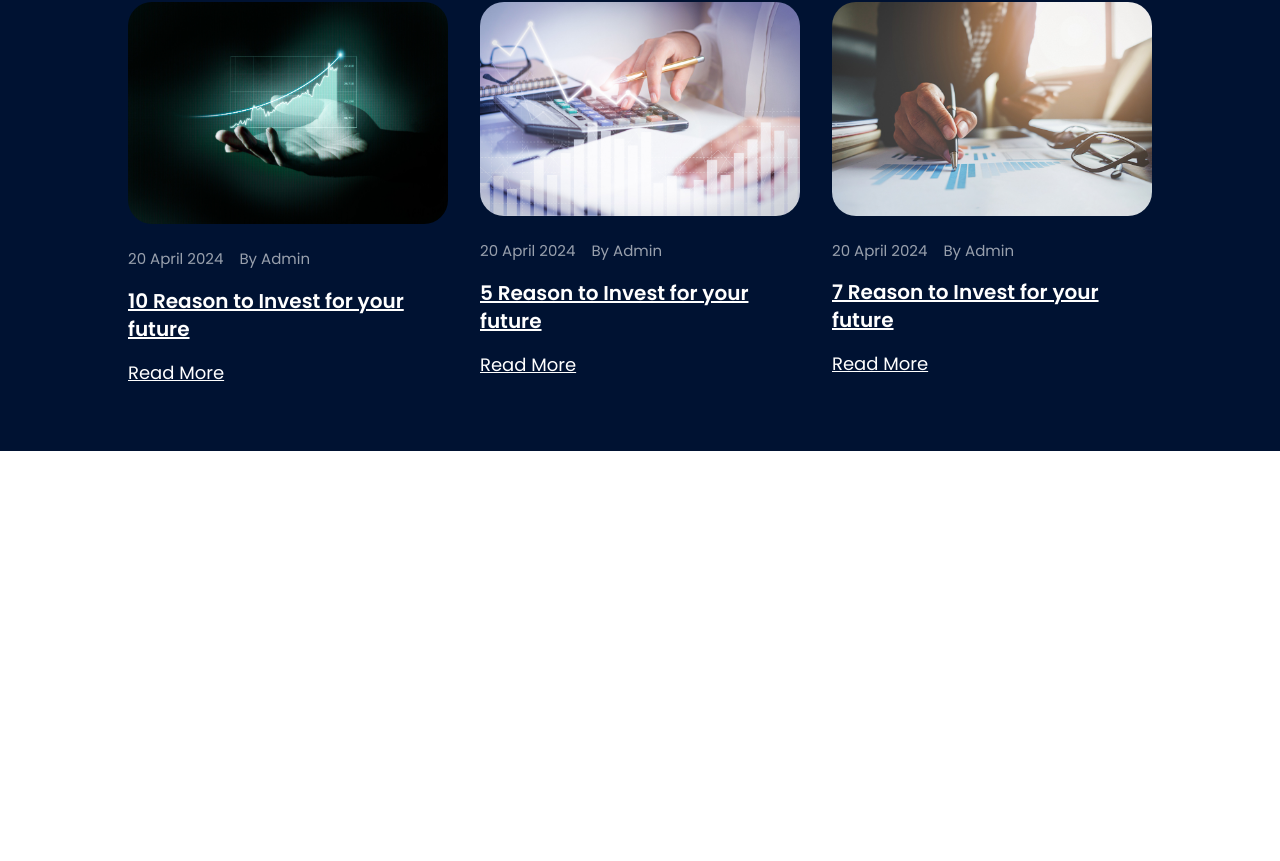
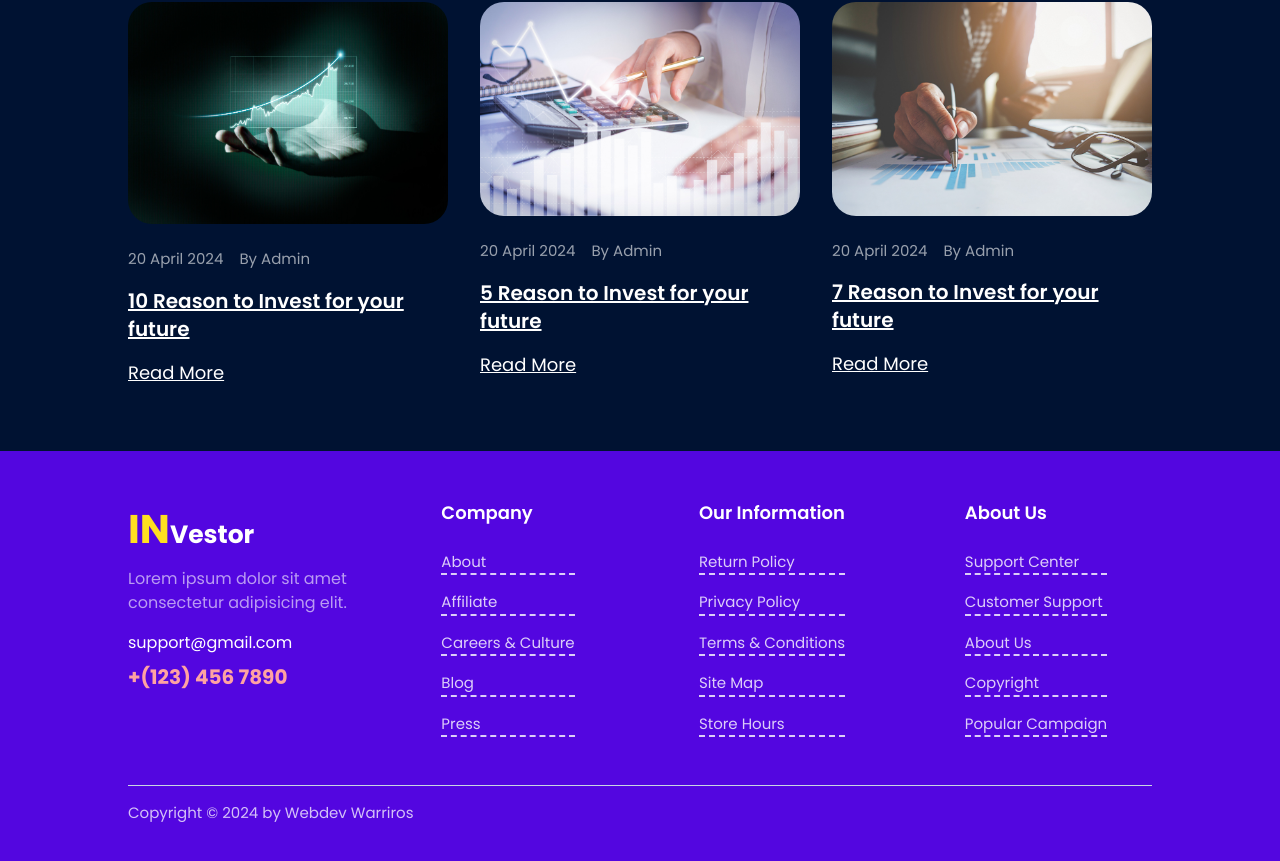
Before and after one commit to Jagu1223/investment-project, a Next.js app: page / in a window 1280 px wide. Shown: the part 4917-5778 px from the top of the page. Before the commit the page ends 5368 px from the top, so only its background shows below. Built offline with nearby package versions, Linux system fonts and the light colour scheme.

Commit message:
Footer Part Complete

```diff
--- /dev/null
+++ b/app/components/Home/Footer/Footer.tsx
@@ -0,0 +1,108 @@
+import React from "react";
+
+const Footer = () => {
+  return (
+    <div className="pt-12 pb-12 bg-[#5306e0]">
+      {/* define grid system*/}
+      <div className="w-4/5 mx-auto grid grid-cols-1 border-b-[1.5px] border-b-slate-300 pb-8 md:grid-cols-2 lg:grid-cols-3 xl:grid-cols-4 gap-8 items-start ">
+        {/* 1st part footer */}
+
+        <div className="lg:mx-auto mx-0">
+          {/* Logo */}
+
+          <h1 className="text-[16px] md:text-[25px] font-bold text-white">
+            <span className="text-[27px] md:text-[40px] text-yellow-300">
+              IN
+            </span>
+            Vestor
+          </h1>
+          <p className="text-white opacity-60 mt-2">
+            Lorem ipsum dolor sit amet consectetur adipisicing elit.
+          </p>
+          <p className="mt-4 text-white">support@gmail.com</p>
+          <p className="text-red-300 text-xl font-bold mt-2">+(123) 456 7890</p>
+        </div>
+
+        {/* 2nd part footer */}
+        <div className="lg:mx-auto mx-0">
+          <h1 className="text-lg text-white font-semibold mb-6">Company</h1>
+          <p className="text-white opacity-80 mb-4 text-[15px] cursor-pointer hover:text-yellow-300 border-b-2 border-dashed">
+            About
+          </p>
+
+          <p className="text-white opacity-80 mb-4 text-[15px] cursor-pointer hover:text-yellow-300 border-b-2 border-dashed">
+            Affiliate
+          </p>
+
+          <p className="text-white opacity-80 mb-4 text-[15px] cursor-pointer hover:text-yellow-300 border-b-2 border-dashed">
+            Careers & Culture
+          </p>
+
+          <p className="text-white opacity-80 mb-4 text-[15px] cursor-pointer hover:text-yellow-300 border-b-2 border-dashed">
+            Blog
+          </p>
+
+          <p className="text-white opacity-80 mb-4 text-[15px] cursor-pointer hover:text-yellow-300 border-b-2 border-dashed">
+            Press
+          </p>
+        </div>
+
+        {/* 3rd part footer */}
+        <div className="lg:mx-auto mx-0">
+          <h1 className="text-lg text-white font-semibold mb-6">
+            Our Information
+          </h1>
+          <p className="text-white opacity-80 mb-4 text-[15px] cursor-pointer hover:text-yellow-300 border-b-2 border-dashed">
+            Return Policy
+          </p>
+
+          <p className="text-white opacity-80 mb-4 text-[15px] cursor-pointer hover:text-yellow-300 border-b-2 border-dashed">
+            Privacy Policy
+          </p>
+
+          <p className="text-white opacity-80 mb-4 text-[15px] cursor-pointer hover:text-yellow-300 border-b-2 border-dashed">
+            Terms & Conditions
+          </p>
+
+          <p className="text-white opacity-80 mb-4 text-[15px] cursor-pointer hover:text-yellow-300 border-b-2 border-dashed">
+            Site Map
+          </p>
+
+          <p className="text-white opacity-80 mb-4 text-[15px] cursor-pointer hover:text-yellow-300 border-b-2 border-dashed">
+            Store Hours
+          </p>
+        </div>
+
+        {/* 4th part footer */}
+        <div className="lg:mx-auto mx-0">
+          <h1 className="text-lg text-white font-semibold mb-6">About Us</h1>
+          <p className="text-white opacity-80 mb-4 text-[15px] cursor-pointer hover:text-yellow-300 border-b-2 border-dashed">
+            Support Center
+          </p>
+
+          <p className="text-white opacity-80 mb-4 text-[15px] cursor-pointer hover:text-yellow-300 border-b-2 border-dashed">
+            Customer Support
+          </p>
+
+          <p className="text-white opacity-80 mb-4 text-[15px] cursor-pointer hover:text-yellow-300 border-b-2 border-dashed">
+            About Us
+          </p>
+
+          <p className="text-white opacity-80 mb-4 text-[15px] cursor-pointer hover:text-yellow-300 border-b-2 border-dashed">
+            Copyright
+          </p>
+
+          <p className="text-white opacity-80 mb-4 text-[15px] cursor-pointer hover:text-yellow-300 border-b-2 border-dashed">
+            Popular Campaign
+          </p>
+        </div>
+      </div>
+      {/* Copyright text */}
+      <div className="w-4/5 mx-auto mt-4 text-[15px] text-white opacity-75 ">
+        Copyright © 2024 by Webdev Warriros
+      </div>
+    </div>
+  );
+};
+
+export default Footer;
--- a/app/layout.tsx
+++ b/app/layout.tsx
@@ -2,6 +2,7 @@ import type { Metadata } from "next";
 import { Poppins } from "next/font/google";
 import "./globals.css";
 import ResponsiveNav from "./components/Home/Navigation/ResponsiveNav";
+import Footer from "./components/Home/Footer/Footer";
 
 const font = Poppins({
   weight: ["100", "200", "300", "400", "500", "600", "700", "800", "900"],
@@ -23,6 +24,7 @@ export default function RootLayout({
       <body suppressHydrationWarning className={font.className}>
         <ResponsiveNav />
         {children}
+        <Footer />
       </body>
     </html>
   );
```
